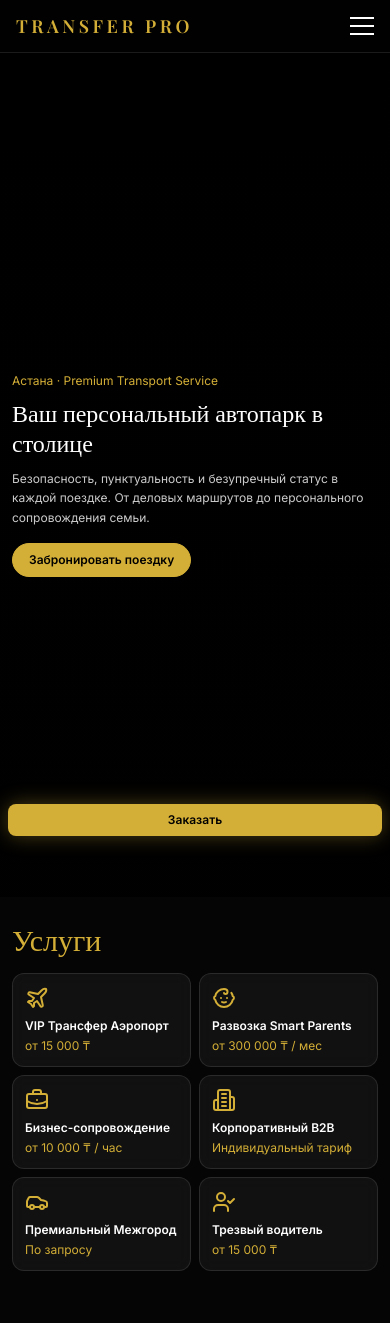
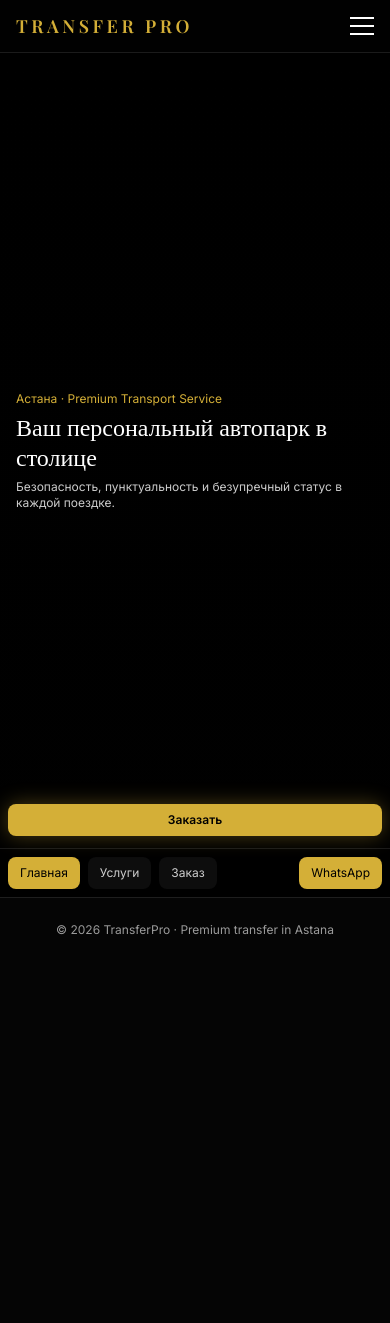
Before and after one commit to Alibek0301/TransferPro, a React (Vite) app: page / in a window 390 px wide. Shown: the top 1323 px of the page. After the commit the page ends 962 px from the top, so only its background shows below. Built offline with nearby package versions, Linux system fonts and the light colour scheme.

Commit message:
Mobile: single-screen tabbed UI to fit entire app without scrolling

```diff
--- a/src/App.jsx
+++ b/src/App.jsx
@@ -27,6 +27,7 @@ const fadeUp = {
 
 function App() {
   const [mobileMenuOpen, setMobileMenuOpen] = useState(false)
+  const [mobileTab, setMobileTab] = useState('home')
   const [formData, setFormData] = useState({
     name: '',
     phone: '+7',
@@ -116,30 +117,68 @@ function App() {
         )}
       </header>
 
-      <main id="top">
-        <section className="relative min-h-screen md:min-h-[85vh] overflow-hidden bg-gradient-to-b from-black to-black/90 flex items-center">
-          <motion.div
-            className="relative mx-auto flex min-h-screen md:min-h-[85vh] max-w-6xl flex-col justify-center px-3 py-8 md:py-24 md:px-8 w-full"
-            variants={fadeUp}
-            initial="hidden"
-            animate="show"
-            transition={{ duration: 0.7 }}
-          >
-            <p className="mb-2 text-accent text-xs md:text-base">Астана · Premium Transport Service</p>
-            <h1 className="max-w-3xl font-serif text-2xl sm:text-3xl md:text-5xl lg:text-6xl leading-tight">
-              Ваш персональный автопарк в столице
-            </h1>
-            <p className="mt-3 md:mt-5 max-w-2xl text-white/80 text-xs md:text-base lg:text-lg leading-relaxed">
-              Безопасность, пунктуальность и безупречный статус в каждой поездке. От деловых маршрутов до персонального сопровождения семьи.
-            </p>
-            <a
-              href="#booking"
-              className="mt-4 md:mt-8 w-fit rounded-full border border-accent bg-accent px-4 md:px-6 py-2 md:py-3 text-xs md:text-base font-semibold text-black transition hover:scale-105 hover:shadow-glow"
-            >
-              Забронировать поездку
-            </a>
-          </motion.div>
-        </section>
+      {/* Mobile single-screen tabbed view */}
+      <div className="md:hidden h-screen w-full flex flex-col bg-gradient-to-b from-black to-black/90">
+        <div className="flex-1 flex flex-col justify-center items-start px-4">
+          {mobileTab === 'home' && (
+            <motion.div className="w-full" variants={fadeUp} initial="hidden" animate="show" transition={{ duration: 0.6 }}>
+              <p className="mb-1 text-accent text-xs">Астана · Premium Transport Service</p>
+              <h1 className="font-serif text-2xl leading-tight">Ваш персональный автопарк в столице</h1>
+              <p className="mt-2 text-white/80 text-xs">Безопасность, пунктуальность и безупречный статус в каждой поездке.</p>
+            </motion.div>
+          )}
+
+          {mobileTab === 'services' && (
+            <motion.div className="w-full" variants={fadeUp} initial="hidden" animate="show" transition={{ duration: 0.6 }}>
+              <h2 className="section-title text-lg">Услуги</h2>
+              <div className="mt-2 grid grid-cols-3 gap-2 w-full">
+                {services.map((s) => {
+                  const Icon = s.icon
+                  return (
+                    <div key={s.title} className="flex flex-col items-center text-center text-xs">
+                      <Icon className="text-accent" />
+                      <span className="mt-1">{s.title.split(' ')[0]}</span>
+                    </div>
+                  )
+                })}
+              </div>
+            </motion.div>
+          )}
+
+          {mobileTab === 'booking' && (
+            <motion.div className="w-full" variants={fadeUp} initial="hidden" animate="show" transition={{ duration: 0.6 }}>
+              <h2 className="section-title text-lg">Заказ</h2>
+              <div className="mt-2 w-full">
+                <input id="name_mobile" name="name" placeholder="Белгибаев Дархан" value={formData.name} onChange={updateField} className="w-full rounded-lg border border-white/20 bg-black/50 px-3 py-2 text-xs outline-none mb-2" />
+                <input id="phone_mobile" name="phone" placeholder="+7" value={formData.phone} onChange={updateField} className="w-full rounded-lg border border-white/20 bg-black/50 px-3 py-2 text-xs outline-none mb-2" />
+                <div className="flex gap-2">
+                  <select name="service" value={formData.service} onChange={updateField} className="flex-1 rounded-lg border border-white/20 bg-black/50 px-3 py-2 text-xs outline-none">
+                    {services.map((service) => (
+                      <option key={service.title} value={service.title}>{service.title}</option>
+                    ))}
+                  </select>
+                  <input name="date" type="date" min={getTodayDate()} value={formData.date} onChange={updateField} className="w-32 rounded-lg border border-white/20 bg-black/50 px-2 py-2 text-xs outline-none" />
+                </div>
+              </div>
+            </motion.div>
+          )}
+        </div>
+
+        <div className="border-t border-white/10 p-2 bg-black/95">
+          <div className="flex items-center justify-between gap-2">
+            <div className="flex gap-2">
+              <button onClick={() => setMobileTab('home')} className={`px-3 py-2 rounded-lg text-xs ${mobileTab === 'home' ? 'bg-accent text-black' : 'bg-white/5 text-white/80'}`}>Главная</button>
+              <button onClick={() => setMobileTab('services')} className={`px-3 py-2 rounded-lg text-xs ${mobileTab === 'services' ? 'bg-accent text-black' : 'bg-white/5 text-white/80'}`}>Услуги</button>
+              <button onClick={() => setMobileTab('booking')} className={`px-3 py-2 rounded-lg text-xs ${mobileTab === 'booking' ? 'bg-accent text-black' : 'bg-white/5 text-white/80'}`}>Заказ</button>
+            </div>
+            <div className="flex gap-2">
+              <a href={whatsappHref} target="_blank" rel="noreferrer" className="px-3 py-2 rounded-lg bg-accent text-black text-xs">WhatsApp</a>
+            </div>
+          </div>
+        </div>
+      </div>
+
+      <main id="top" className="hidden md:block">
 
         <section id="services" className="mx-auto max-w-6xl px-3 py-6 md:py-16 md:px-8">
           <h2 className="section-title text-lg md:text-3xl lg:text-4xl">Услуги</h2>
```
